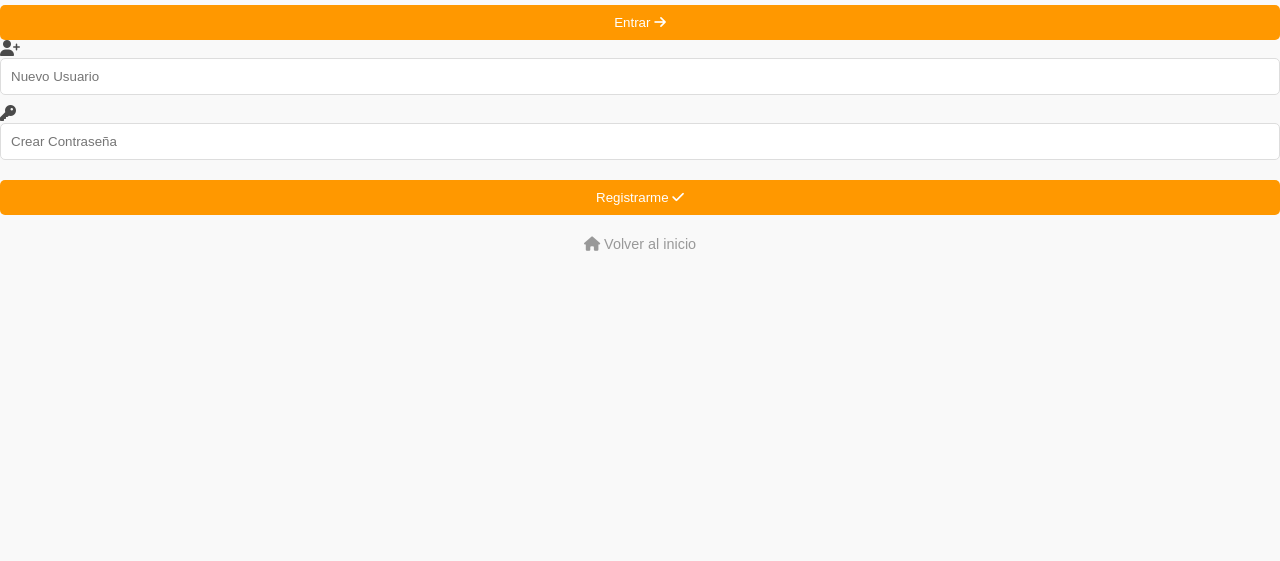
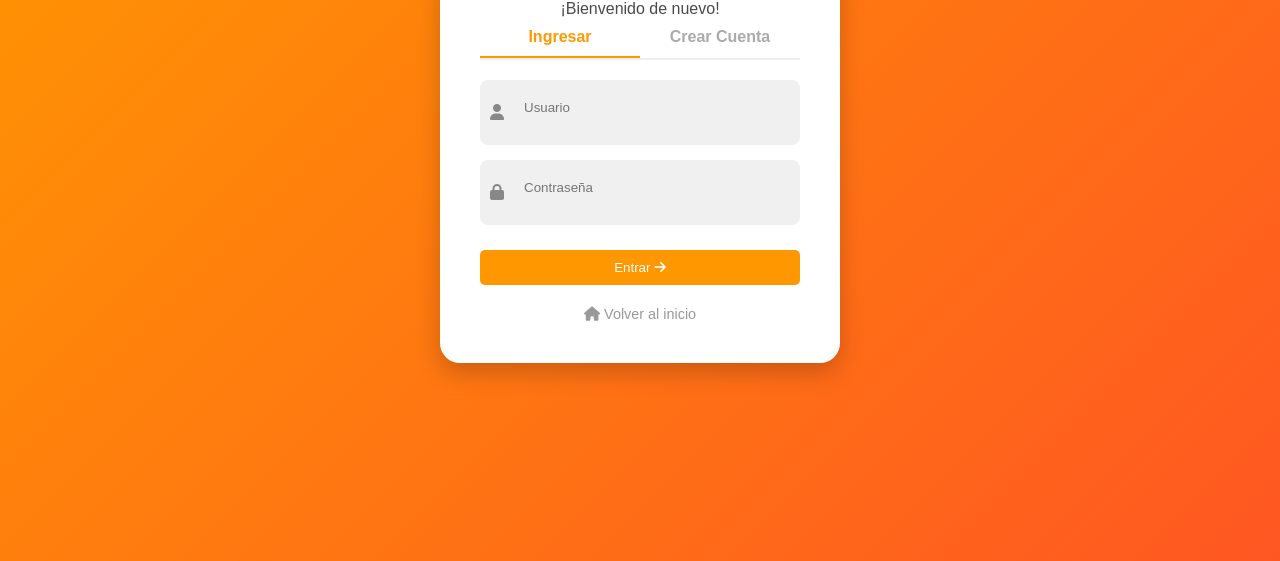
Before and after one commit to joebldr/pollos-pamys, a website: page login.html in a window 1280 px wide. Shown: the part 239-800 px from the top of the page. Drawn offline with Linux system fonts and the light colour scheme; a web font is replaced by a local one.

Commit message:
styles.css

```diff
--- a/styles.css
+++ b/styles.css
@@ -4,6 +4,7 @@
     --text-color: #4a4a4a;
     --bg-light: #f9f9f9;
     --white: #ffffff;
+    --shadow: 0 4px 15px rgba(0, 0, 0, 0.1);
 }
 
 * { box-sizing: border-box; margin: 0; padding: 0; }
@@ -14,9 +15,14 @@ body {
     background: var(--bg-light);
     color: var(--text-color);
     padding-bottom: 50px;
+    min-height: 100vh;
+    display: flex;
+    flex-direction: column;
 }
 
-/* HEADER */
+button { cursor: pointer; transition: 0.2s; font-family: inherit; }
+
+/* --- HEADER --- */
 .header-logo {
     background: var(--primary);
     padding: 15px 20px;
@@ -27,20 +33,22 @@ body {
     box-shadow: 0 4px 10px rgba(0,0,0,0.1);
 }
 .brand { color: white; font-weight: bold; font-size: 1.5rem; text-decoration: none;}
+
 nav button {
     background: none; border: none; color: white;
-    font-size: 1rem; margin-left: 10px; cursor: pointer;
+    font-size: 1rem; margin-left: 10px;
     padding: 8px 12px; border-radius: 5px;
 }
 nav button:hover { background: rgba(255,255,255,0.2); }
 
-/* SECCIONES (LA MAGIA PARA QUE EL MENÚ FUNCIONE) */
-section { display: none; padding: 20px; max-width: 1200px; margin: 0 auto; }
+/* --- SECCIONES (LÓGICA DEL MENÚ) --- */
+/* Esto estaba faltando para que el menú funcionara */
+section { display: none; padding: 20px; max-width: 1200px; margin: 0 auto; width: 100%; }
 section.active { display: block; animation: fadeIn 0.4s; }
 
 @keyframes fadeIn { from { opacity: 0; } to { opacity: 1; } }
 
-/* HERO (Banner Principal) */
+/* --- HERO (BANNER) --- */
 .hero {
     text-align: center; padding: 40px 20px;
     background: linear-gradient(135deg, #ff9800, #ff5722);
@@ -48,7 +56,7 @@ section.active { display: block; animation: fadeIn 0.4s; }
 }
 .hero h1 { margin: 0; font-size: 2.5rem; }
 
-/* TARJETAS DE PRODUCTOS */
+/* --- PRODUCTOS --- */
 .grid-products {
     display: grid;
     grid-template-columns: repeat(auto-fill, minmax(250px, 1fr));
@@ -57,7 +65,7 @@ section.active { display: block; animation: fadeIn 0.4s; }
 
 .product-card {
     background: white; border-radius: 12px; overflow: hidden;
-    box-shadow: 0 4px 10px rgba(0,0,0,0.05); transition: 0.3s;
+    box-shadow: var(--shadow); transition: 0.3s;
     display: flex; flex-direction: column;
 }
 .product-card:hover { transform: translateY(-5px); }
@@ -70,24 +78,24 @@ section.active { display: block; animation: fadeIn 0.4s; }
 
 .btn-add {
     background: var(--primary); color: white; border: none;
-    padding: 10px; border-radius: 5px; width: 100%; margin-top: 10px; cursor: pointer;
+    padding: 10px; border-radius: 5px; width: 100%; margin-top: 10px;
 }
 .btn-add:hover { background: #e65100; }
 
-/* CARRITO SIDEBAR */
+/* --- CARRITO SIDEBAR --- */
 .cart-sidebar {
     position: fixed; top: 0; right: -400px; width: 350px; height: 100%;
     background: white; box-shadow: -5px 0 20px rgba(0,0,0,0.1);
     transition: 0.4s; z-index: 200; display: flex; flex-direction: column;
 }
 .cart-sidebar.open { right: 0; }
-.cart-header { background: tomato; color: white; padding: 20px; display: flex; justify-content: space-between; }
+.cart-header { background: tomato; color: white; padding: 20px; display: flex; justify-content: space-between; align-items: center;}
 .cart-items { flex: 1; overflow-y: auto; padding: 20px; }
 .cart-footer { padding: 20px; background: #fdfdfd; border-top: 1px solid #ddd; }
 .cart-item { display: flex; justify-content: space-between; margin-bottom: 15px; border-bottom: 1px solid #eee; padding-bottom: 10px; }
 .btn-remove { color: red; cursor: pointer; }
 
-/* CUPONES */
+/* --- CUPONES --- */
 .coupon-container { display: flex; gap: 10px; overflow-x: auto; padding: 10px 0; margin-bottom: 20px; }
 .coupon-card {
     background: white; border: 1px dashed var(--primary);
@@ -96,3 +104,39 @@ section.active { display: block; animation: fadeIn 0.4s; }
 .coupon-card:hover { background: #fff8e1; }
 
 .form-input { width: 100%; padding: 10px; margin-bottom: 10px; border: 1px solid #ddd; border-radius: 5px; }
+
+/* --- LOGIN Y REGISTRO (LO QUE FALTABA) --- */
+.login-page {
+    background: linear-gradient(135deg, #ff9800 0%, #ff5722 100%);
+    display: flex; align-items: center; justify-content: center;
+    min-height: 100vh;
+}
+.login-card {
+    background: white; padding: 40px; border-radius: 20px;
+    box-shadow: 0 10px 25px rgba(0,0,0,0.2); width: 100%; max-width: 400px;
+    text-align: center;
+}
+.auth-tabs { display: flex; margin-bottom: 20px; border-bottom: 2px solid #eee; }
+.tab { flex: 1; padding: 10px; cursor: pointer; font-weight: bold; color: #aaa; }
+.tab.active { color: var(--primary); border-bottom: 2px solid var(--primary); }
+.auth-form { display: none; }
+.auth-form.active { display: block; animation: fadeIn 0.3s; }
+.input-group {
+    display: flex; align-items: center; background: #f0f0f0;
+    border-radius: 8px; padding: 10px; margin-bottom: 15px;
+}
+.input-group i { color: #888; margin-right: 10px; }
+.input-group input { border: none; background: transparent; width: 100%; outline: none; }
+.btn-login {
+    background: var(--primary); color: white; border: none;
+    padding: 12px; width: 100%; border-radius: 8px; font-size: 1rem; font-weight: bold; margin-top: 10px;
+}
+
+/* --- RESPONSIVO (MÓVIL) --- */
+@media (max-width: 768px) {
+    .header-logo { flex-direction: column; gap: 10px; }
+    nav { display: flex; gap: 5px; flex-wrap: wrap; justify-content: center;}
+    .cart-sidebar { width: 100%; right: -100%; }
+    .hero h1 { font-size: 2rem; }
+    .grid-products { grid-template-columns: 1fr; } /* 1 Columna en celular */
+}
```
